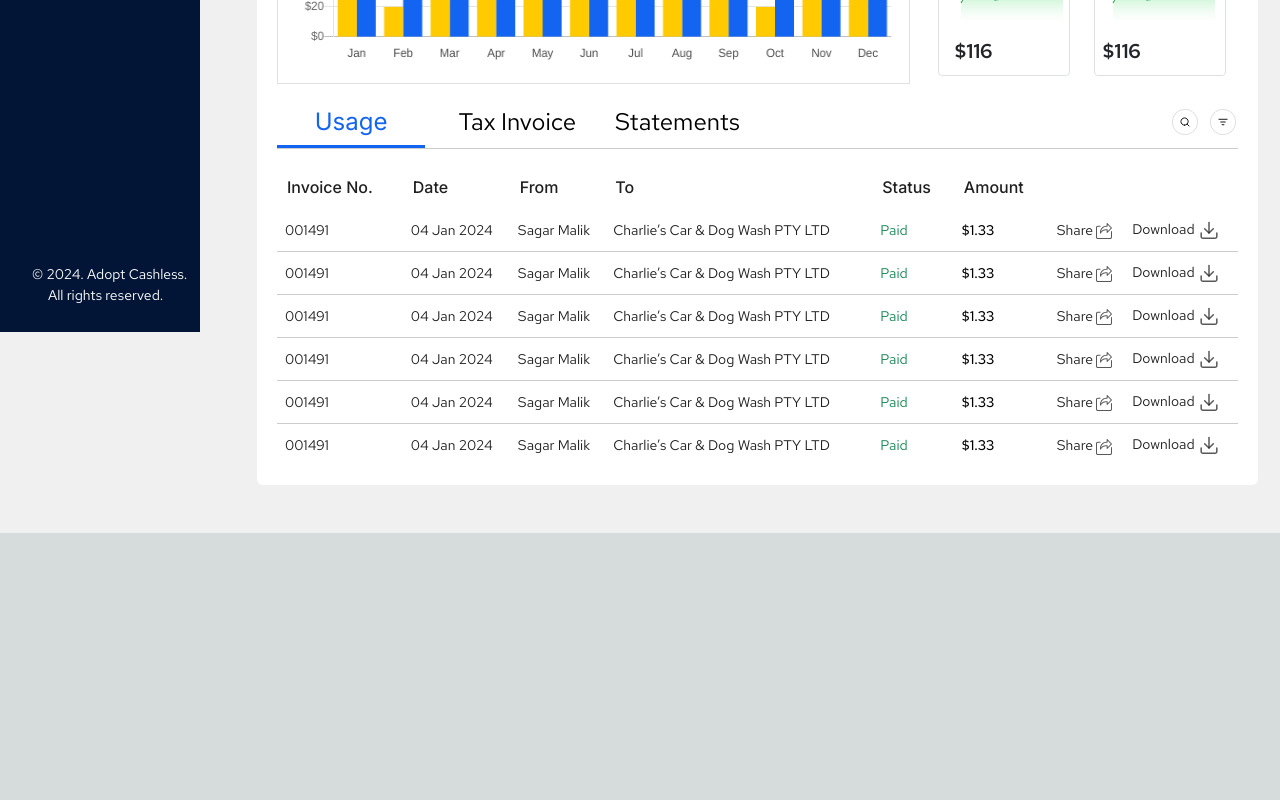
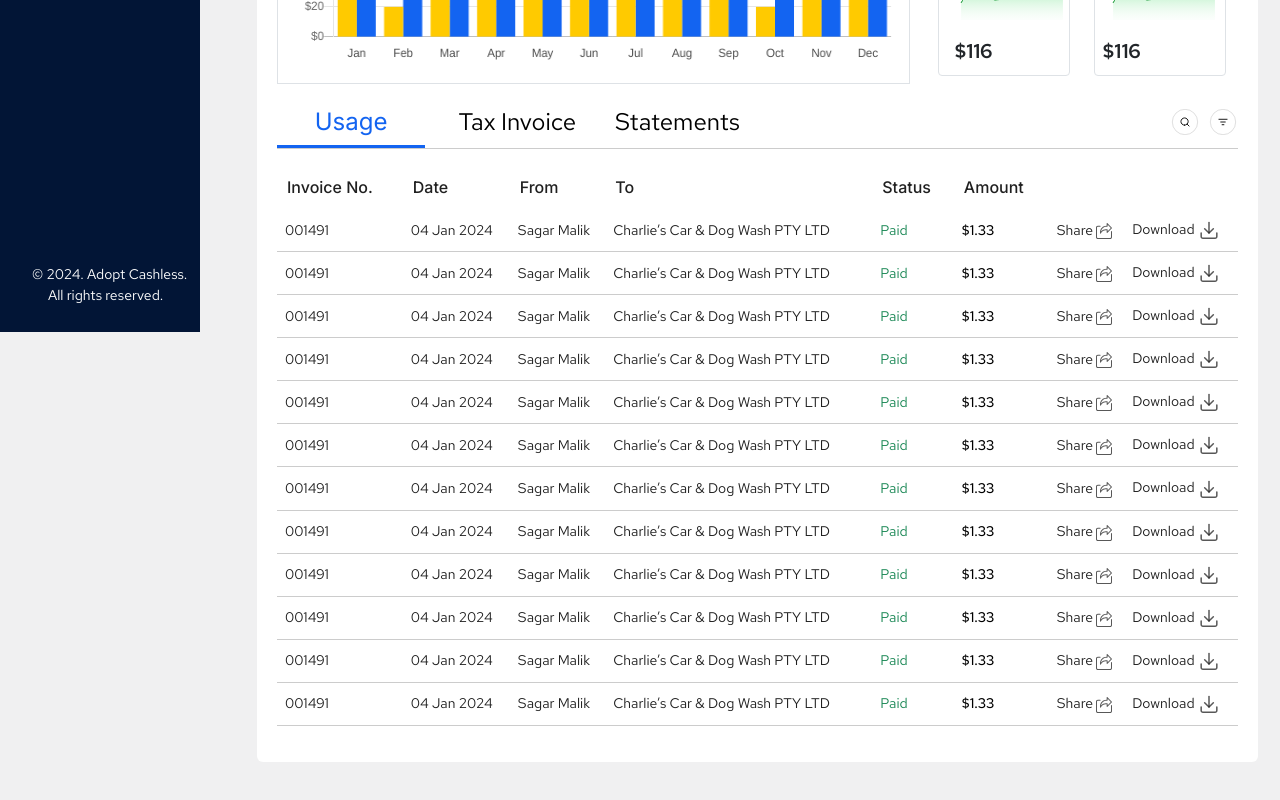
Before and after one commit to jangra-rahul/EmployeeTapNGo, a Next.js app: page /Dashboard/Usages in a window 1280 px wide. Shown: the part 468-1268 px from the top of the page. Before the commit the page ends 1001 px from the top, so only its background shows below. Built offline with nearby package versions, Linux system fonts and the light colour scheme.

Commit message:
usages scrollbar update

```diff
--- a/src/app/Dashboard/CorporateCards/page.tsx
+++ b/src/app/Dashboard/CorporateCards/page.tsx
@@ -101,9 +101,8 @@
                           className="px-3 fs_14 pb-2 text-nowrap"
                           style={{ color: "#202020" }}
                         >
-                          {" "}
                           5668003
-                        </p>{" "}
+                        </p>
                         <div className="border mt-4"></div>
                       </td>
                       <td className=" pt-4  ">
@@ -329,7 +328,7 @@
                         <div className="border mt-4"></div>
                       </td>
                       <td className=" pt-4  ">
-                        <p className="px-3 fs_14 mb-3 fw-medium">Greg Boston</p>{" "}
+                        <p className="px-3 fs_14 mb-3 fw-medium">Greg Boston</p>
                         <div className="border mt-4"></div>
                       </td>
                       <td className=" pt-4 ">
--- a/src/app/Dashboard/Usages/UsagesList.tsx
+++ b/src/app/Dashboard/Usages/UsagesList.tsx
@@ -20,6 +20,38 @@
   const handleComponentChange = (component: ComponentType) => () =>
     setActiveComponent(component);
   const data = [
+    {
+      code: "001491",
+      date: "04 Jan 2024",
+      name: "Sagar Malik",
+      company: "Charlie’s Car & Dog Wash PTY LTD",
+      status: "Paid",
+      amount: "$1.33",
+    },
+    {
+      code: "001491",
+      date: "04 Jan 2024",
+      name: "Sagar Malik",
+      company: "Charlie’s Car & Dog Wash PTY LTD",
+      status: "Paid",
+      amount: "$1.33",
+    },
+    {
+      code: "001491",
+      date: "04 Jan 2024",
+      name: "Sagar Malik",
+      company: "Charlie’s Car & Dog Wash PTY LTD",
+      status: "Paid",
+      amount: "$1.33",
+    },
+    {
+      code: "001491",
+      date: "04 Jan 2024",
+      name: "Sagar Malik",
+      company: "Charlie’s Car & Dog Wash PTY LTD",
+      status: "Paid",
+      amount: "$1.33",
+    },
     {
       code: "001491",
       date: "04 Jan 2024",
@@ -238,7 +270,7 @@
   const renderTableData = () => {
     if (selectedTab === "Usage") {
       return (
-        <table className="table table-responsive">
+        <table className="table responsive">
           <thead>
             <tr>
               <th
@@ -319,7 +351,7 @@
       );
     } else if (selectedTab === "TaxInvoice") {
       return (
-        <table className="table table-responsive">
+        <table className="table responsive">
           <thead>
             <tr>
               <th
@@ -394,7 +426,7 @@
       );
     } else if (selectedTab === "Statements") {
       return (
-        <table className="table table-responsive">
+        <table className="table responsive">
           <thead>
             <tr>
               <th
@@ -588,7 +620,7 @@
         </div>
       </div>
 
-      <div className="table-responsive">{renderTableData()}</div>
+      <div className="responsive">{renderTableData()}</div>
     </>
   );
 };
--- a/src/app/Dashboard/Usages/usages.css
+++ b/src/app/Dashboard/Usages/usages.css
@@ -9,6 +9,11 @@
   vertical-align: middle;
   padding: 10px;
   border: none;
+}
+
+.responsive {
+  max-height: 650px !important;
+  overflow-y: auto;
 }
 
 .Usage-Category-box {
```
